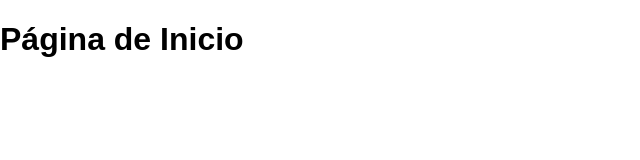
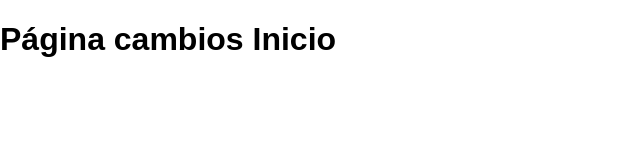
Before and after one commit to MarcosTc3/MisProyectosTFG, a plain HTML site: page index.html in a window 1280 px wide. Shown: the whole page, without its empty margins (0-640 px from the left). Drawn offline with Linux system fonts and the light colour scheme.

```diff
--- a/index.html
+++ b/index.html
@@ -6,6 +6,6 @@
     <title>Inicio - Jutosa Web (TFG Marcos)</title> </head>
     <link rel="stylesheet" href="css/style.css">
 <body>
-    <h1>Página de Inicio</h1>
+    <h1>Página cambios Inicio</h1>
 </body>
 </html>
```
